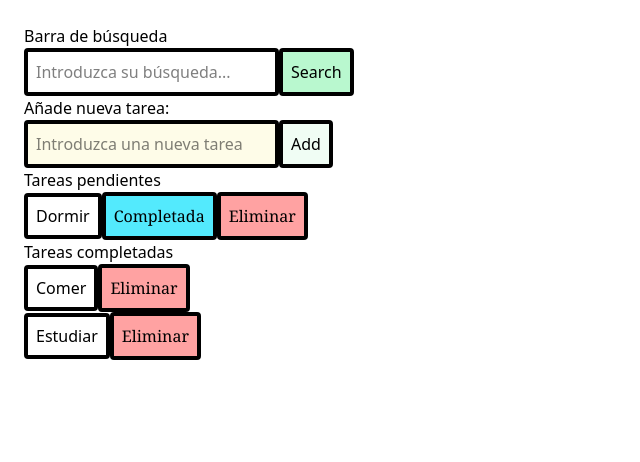
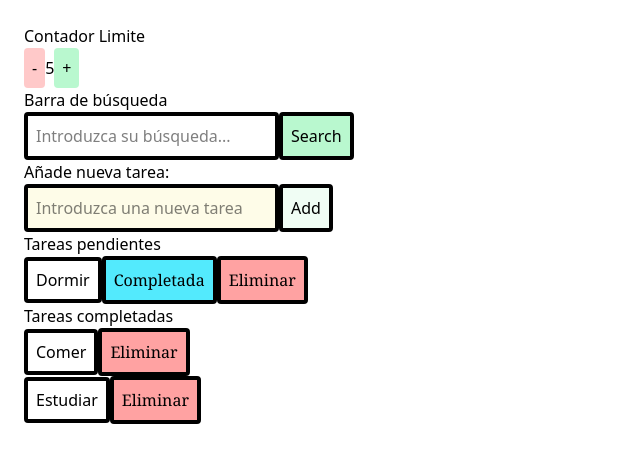
Before and after one commit to torruuu/vue-test, a Vue app: page / in a window 1280 px wide. Shown: the top 462 px of the page, without its empty margins (0-640 px from the left). Built offline with nearby package versions, Linux system fonts and the light colour scheme.

Commit message:
chore: contadorTareas

```diff
--- a/src/components/Juanal/Padre2Comp.vue
+++ b/src/components/Juanal/Padre2Comp.vue
@@ -68,18 +68,52 @@ function enviar(id) {
 
 }
 function add(title) {
+    if(tareas.value.length < contadorLimite.value) {
     tareas.value.push({
         id: Date.now(),
         title,
-        done: false
-    })
-}
+        done: false})}
+    else {
+        return alert("Has llegado al límite de tareas.")
+    }
+    }
+
+//Contador que permita modificar el limite que hemos establecido anteriormente. Si pulso y bajo a 9, eso tiene que modificar el add. tarea anterior para solo permitirme nueve.
+const contadorLimite = ref(5);
+const limit = 10;
+
+
+
+
+function sumar () {
+    if(contadorLimite.value !== limit) {
+        contadorLimite.value++;
+    }
+    else {
+
+        return alert("Has llegado al limite.")
+    }}
+
+function restar () {
+    if(contadorLimite.value === 0){
+        return alert("No podemos bajar más el contador.")
+    }
+    else{
+        contadorLimite.value--;
+    }}
+
 
 </script>
 
 <template>
     <div  class="flex flex-col min-h-screen gap-6 p-6">
     <div>
+        <div>
+            <h1>Contador Limite</h1>
+            <button @click="restar" class="bg-red-200 rounded p-2">-</button>
+            <span>{{ contadorLimite }}</span>
+            <button @click="sumar" class="bg-green-200 rounded p-2">+</button>
+        </div>
 
         <h1>Barra de búsqueda</h1>
             <searchTask v-model="searchText" @click="buscar"/>
```
